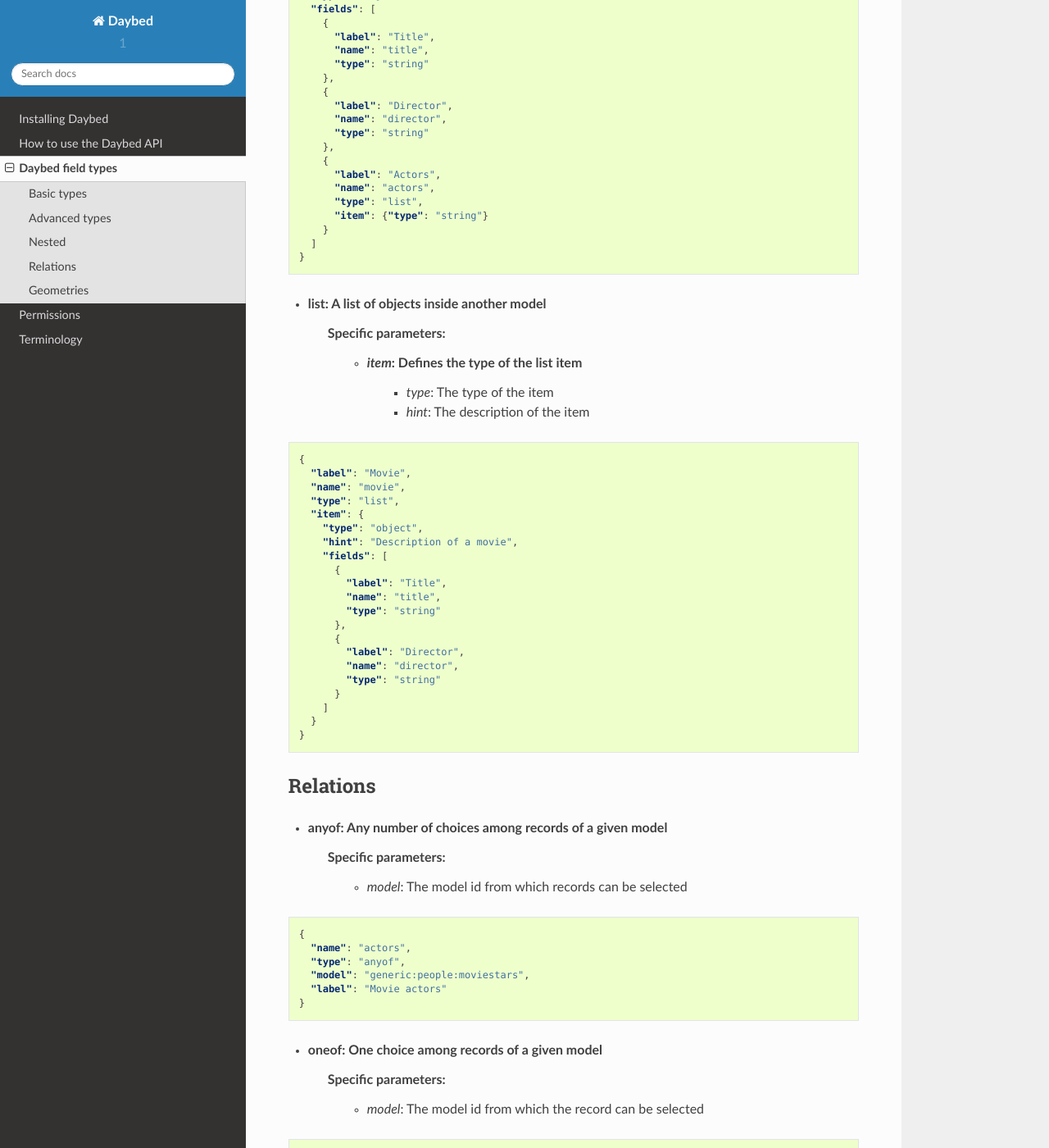
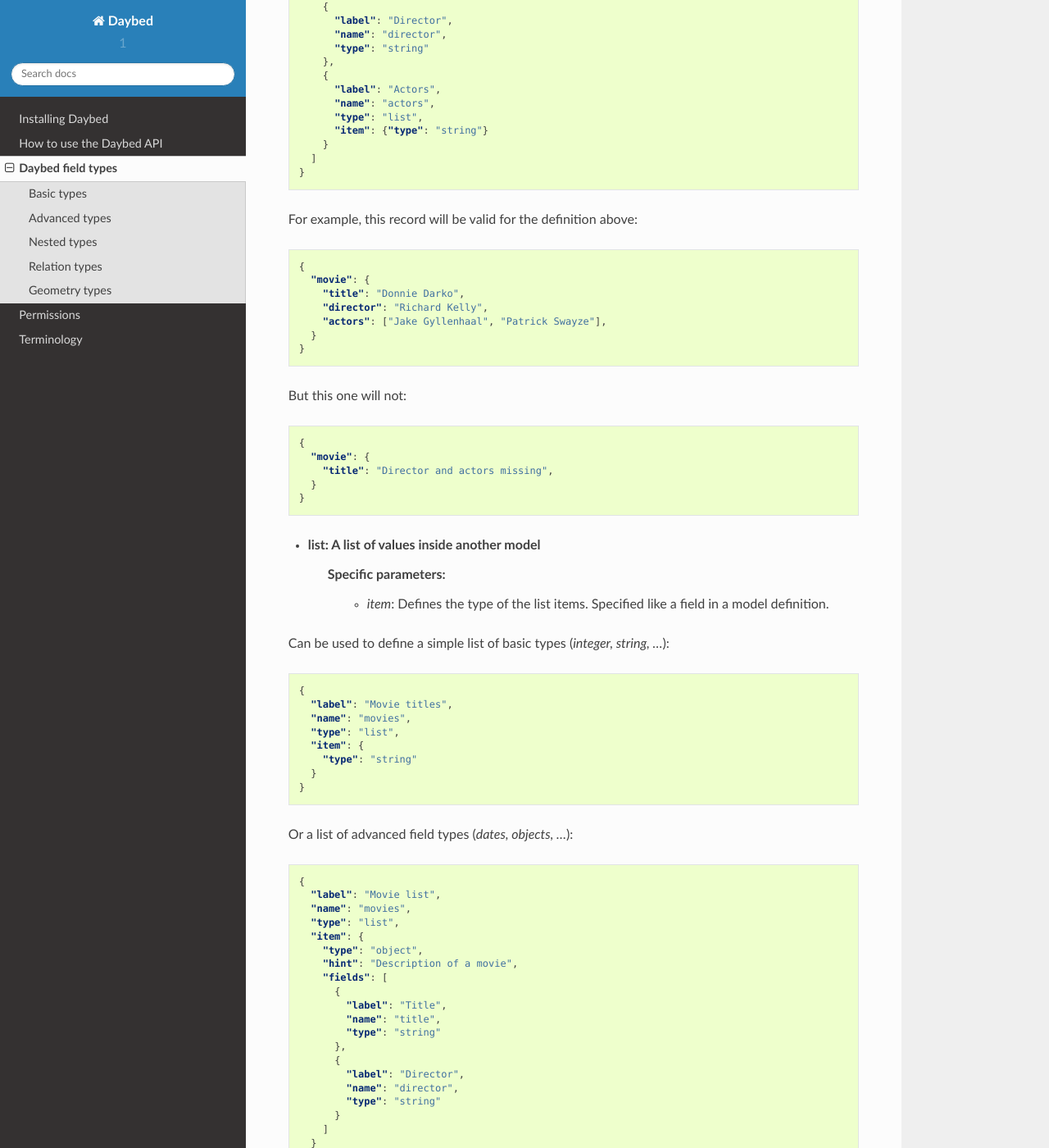
Before and after one commit to spiral-project/daybed, a Sphinx documentation site: the page built from docs/source/fieldtypes.rst, in a window 1280 px wide and 1400 px high, scrolled down 5559 px. Shown: the whole window at 82% size. Built offline with Sphinx 7.4.7 and the Read the Docs theme 2.0.0, drawn with Linux system fonts in a browser that asks for light colours; some of the changed text lies outside the part shown.

Commit message:
Various changes in field types doc

```diff
--- a/docs/source/fieldtypes.rst
+++ b/docs/source/fieldtypes.rst
@@ -5,15 +5,17 @@
 
 .. module:: daybed.schemas
 
-Fields have these global properties:
+A field is defined with these global properties:
 
-* name
-* label
-* hint
-* required
-* type
+* **label**: human readable field label
+* **name**: storage attribute name
+* **type**: kind of value to be stored
 
-You then have different kind of fields grouped in the following categories:
+* **required**: mandatory attribute (*default: true*)
+* **hint**: help text (*optional*)
+
+You then have different types of fields, all detailed in this section.
+
 
 Basic types
 -----------
@@ -33,14 +35,12 @@
 .. code-block:: json
 
     {
-        "label": "The item",
-        "name": "item",
-        "hint": "Enter an Todo item",
-        "required": true,
+        "label": "Task item",
+        "name": "task",
         "type": "string"
     }
 
-You just have to choose the right basic type.
+You just have to choose the a type among those available.
 
 
 Advanced types
@@ -206,37 +206,24 @@
 
     {"definition":
       {
-        "title": "Movies",
-        "description": "List of movies I like.",
+        "title": "Wishlist",
+        "description": "List of gifts you desire",
         "fields": [
           {
-              "label": "Movie",
-              "name": "movie",
-              "type": "object",
-              "fields": [
-                {
-                  "label": "Title",
-                  "name": "title",
-                  "type": "string"
-                },
-                {
-                  "label": "Director",
-                  "name": "director",
-                  "hint": "The Movie's director",
-                  "type": "string"
-                },
-                {
-                  "label": "In a movie, you can find actors, please enter their names below.",
-                  "type": "annotation",
-                  "css": "font-weigth: bold"
-                },
-                {
-                  "label": "Actors",
-                  "name": "actors",
-                  "type": "list",
-                  "item": {"type": "string", "hint": "Full name of the actors."}
-                }
-              ]
+            "label": "Title",
+            "name": "title",
+            "type": "string"
+          },
+          {
+            "label": "Help your friends find the gift with a picture (optional)",
+            "type": "annotation",
+            "css": "font-weigth: bold"
+          },
+          {
+            "label": "Picture",
+            "name": "picture",
+            "type": "url",
+            "required": false
           }
         ]
       }
@@ -273,10 +260,17 @@
       }
     }
 
+It will also work with a string :
+
+.. code-block:: json
+
+    {
+      "movie": "{\"title\": \"The Island\"}"
+    }
 
 
-Nested
-------
+Nested types
+------------
 
 * **object**: An object inside another model
     **Specific parameters**, used to validate the content. Only one of them should be specified.
@@ -312,18 +306,53 @@
       ]
     }
 
-
-* **list**: A list of objects inside another model
-    **Specific parameters:**
-       * *item*: Defines the type of the list item
-           * *type*: The type of the item
-           * *hint*: The description of the item
+For example, this record will be valid for the definition above:
 
 .. code-block:: json
 
     {
-      "label": "Movie",
-      "name": "movie",
+      "movie": {
+        "title": "Donnie Darko",
+        "director": "Richard Kelly",
+        "actors": ["Jake Gyllenhaal", "Patrick Swayze"],
+      }
+    }
+
+But this one will not:
+
+.. code-block:: json
+
+    {
+      "movie": {
+        "title": "Director and actors missing",
+      }
+    }
+
+
+* **list**: A list of values inside another model
+    **Specific parameters:**
+       * *item*: Defines the type of the list items. Specified like a field in a model definition.
+
+Can be used to define a simple list of basic types (*integer, string, ...*):
+
+.. code-block:: json
+
+    {
+      "label": "Movie titles",
+      "name": "movies",
+      "type": "list",
+      "item": {
+        "type": "string"
+      }
+    }
+
+Or a list of advanced field types (*dates, objects, ...*):
+
+.. code-block:: json
+
+    {
+      "label": "Movie list",
+      "name": "movies",
       "type": "list",
       "item": {
         "type": "object",
@@ -344,8 +373,27 @@
     }
 
 
-Relations
----------
+If ``item`` is not specified, the list items can be anything:
+
+.. code-block:: json
+
+    {
+      "label": "Last thoughts",
+      "name": "toughts",
+      "type": "list"
+    }
+
+The following records will be considered valid with the definition above:
+
+.. code-block:: json
+
+    { "toughts": [1, 2, 3] }
+
+    { "toughts": [{"miam": true}, 42, ["OSM", "Mapnik"], "World Company"] }
+
+
+Relation types
+--------------
 
 * **anyof**: Any number of choices among records of a given model
     **Specific parameters:**
@@ -373,8 +421,9 @@
       "label": "Main character"
     }
 
-Geometries
-----------
+
+Geometry types
+--------------
 
 * **geojson**: A `GeoJSON`_ geometry (not a FeatureCollection)
     No specific parameters.
```
